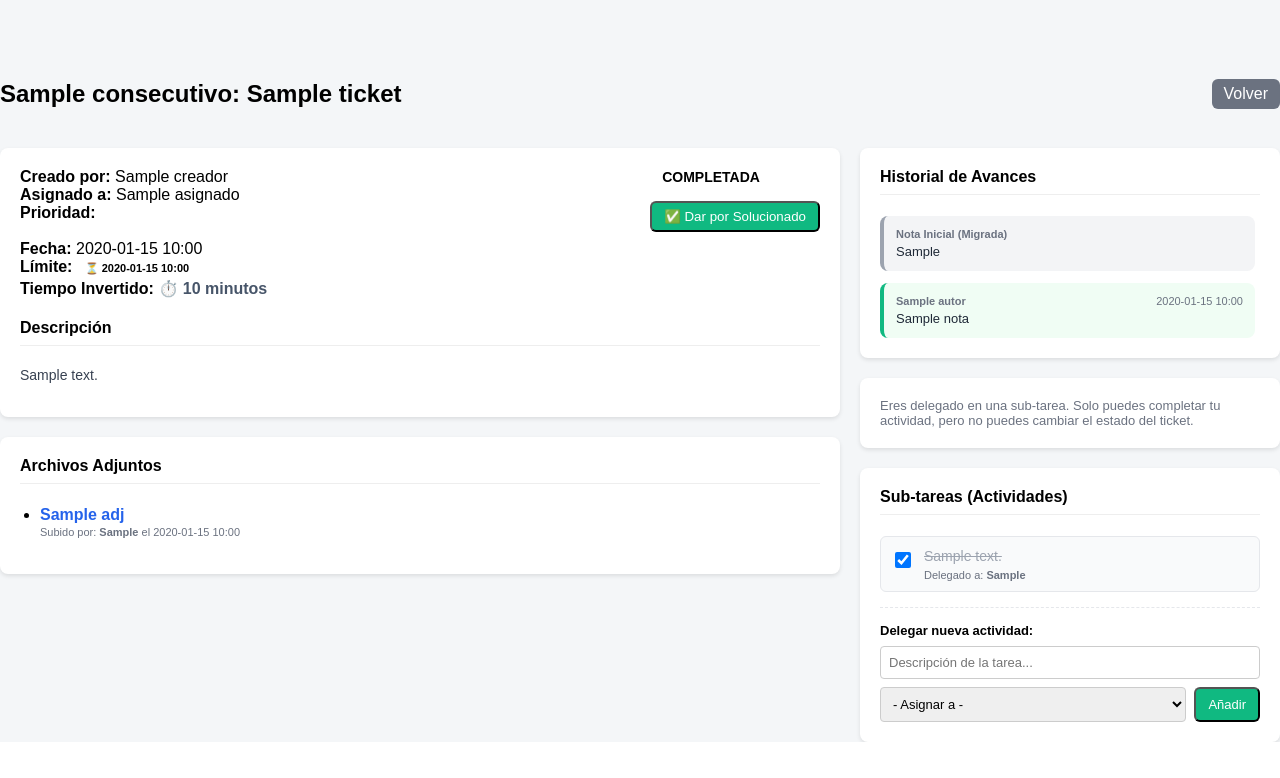
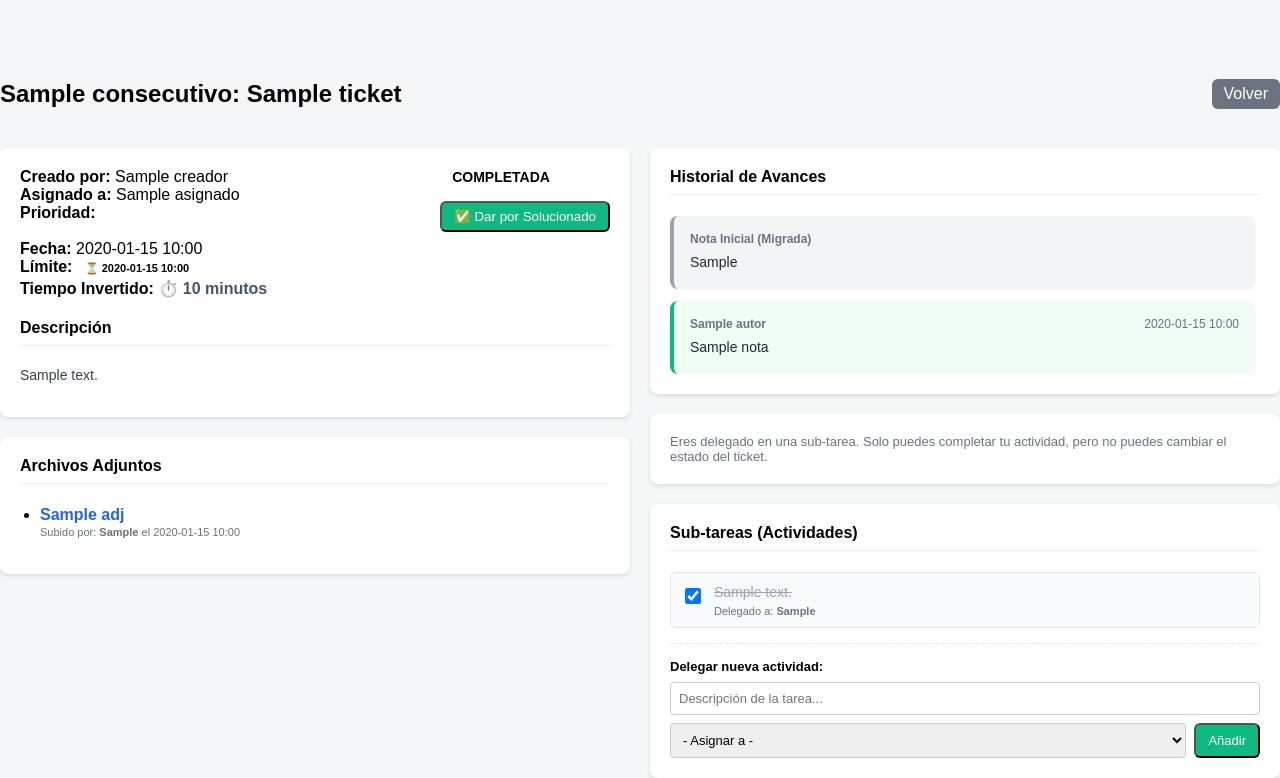
Before and after one commit to totalagroapps/produccion, a Python web app: template templates/ticket_detalle.html in a window 1280 px wide. Shown: the part 80-858 px from the top of the page. Before the commit the page ends 822 px from the top, so only its background shows below. Run offline with Jinja, Linux system fonts and the light colour scheme; the template is opened without the code that fills it: most values are stand-ins (such as "Sample title", 1, 10 or a date in 2020).

Commit message:
style: Improve ticket UI visibility (Kanban buttons and Details history)

```diff
--- a/templates/ticket_detalle.html
+++ b/templates/ticket_detalle.html
@@ -32,7 +32,7 @@
 
 <div style="display:flex; flex-wrap:wrap; gap:20px;">
     <!-- Columna Izquierda: Detalles del Ticket -->
-    <div style="flex:2; min-width:300px; display:flex; flex-direction:column; gap:20px;">
+    <div style="flex:1; min-width:300px; display:flex; flex-direction:column; gap:20px;">
 
         <div style="background:white; padding:20px; border-radius:8px; box-shadow:0 2px 4px rgba(0,0,0,0.1);">
             <div style="display:flex; justify-content:space-between; align-items:flex-start; margin-bottom:15px;">
@@ -128,21 +128,21 @@
             <div style="display:flex; flex-direction:column; gap:12px; margin-top:15px; max-height:400px; overflow-y:auto; padding-right:5px;">
                 {% if ticket.notas_operario %}
                 <!-- Nota Original / Migrada -->
-                <div style="background:#f3f4f6; padding:12px; border-radius:8px; border-left:4px solid #9ca3af;">
-                    <div style="display:flex; justify-content:space-between; font-size:11px; color:#6b7280; margin-bottom:4px;">
+                <div style="background:#f3f4f6; padding:16px; border-radius:8px; border-left:4px solid #9ca3af; box-shadow:0 1px 3px rgba(0,0,0,0.05);">
+                    <div style="display:flex; justify-content:space-between; font-size:12px; color:#6b7280; margin-bottom:6px;">
                         <strong>Nota Inicial (Migrada)</strong>
                     </div>
-                    <div style="font-size:13px; color:#1f2937; white-space:pre-wrap;">{{ ticket.notas_operario }}</div>
+                    <div style="font-size:14px; color:#1f2937; white-space:pre-wrap; line-height:1.5;">{{ ticket.notas_operario }}</div>
                 </div>
                 {% endif %}
 
                 {% for n in ticket.notas %}
-                <div style="background:#f0fdf4; padding:12px; border-radius:8px; border-left:4px solid #10b981;">
-                    <div style="display:flex; justify-content:space-between; font-size:11px; color:#6b7280; margin-bottom:4px;">
+                <div style="background:#f0fdf4; padding:16px; border-radius:8px; border-left:4px solid #10b981; box-shadow:0 1px 3px rgba(0,0,0,0.05);">
+                    <div style="display:flex; justify-content:space-between; font-size:12px; color:#6b7280; margin-bottom:6px;">
                         <strong>{{ n.autor or 'Desconocido' }}</strong>
                         <span>{{ n.fecha.strftime('%Y-%m-%d %H:%M') if n.fecha else '' }}</span>
                     </div>
-                    <div style="font-size:13px; color:#1f2937; white-space:pre-wrap;">{{ n.nota }}</div>
+                    <div style="font-size:14px; color:#1f2937; white-space:pre-wrap; line-height:1.5;">{{ n.nota }}</div>
                 </div>
                 {% else %}
                     {% if not ticket.notas_operario %}
```
Also changed, not shown: templates/tickets_admin.html (+7 -7 lines).
